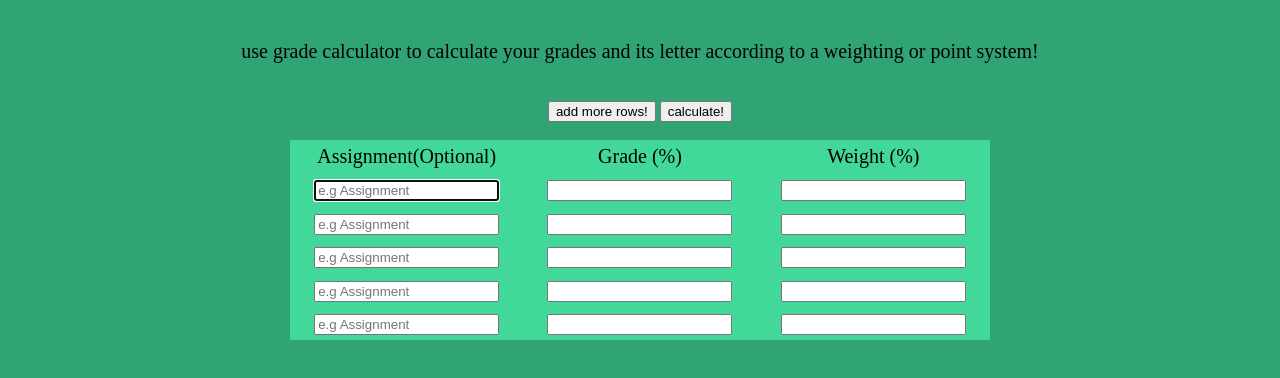
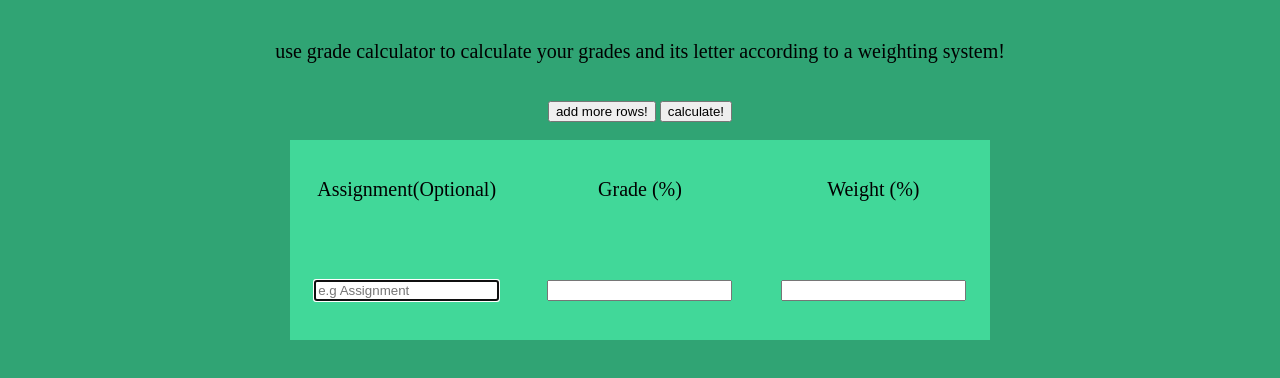
Before and after one commit to liamstrauser/stubweb, a plain HTML site: page gc.html in a window 1280 px wide. Shown: the part 118-496 px from the top of the page. Drawn offline with Linux system fonts and the light colour scheme.

Commit message:
removed point text

```diff
--- a/gc.html
+++ b/gc.html
@@ -17,7 +17,7 @@
     </div>
 
     <div>
-        <p id = "gcexpl">use grade calculator to calculate your grades and its letter according to a weighting or point system!</p>
+        <p id = "gcexpl">use grade calculator to calculate your grades and its letter according to a weighting system!</p>
     </div>
     <br>
     <div class = "actionbuttons" align = "center">
@@ -47,26 +47,6 @@
                 <td align = "center"><input type = "number"</td>
                 <td align = "center"><input type = "number"</td>
             </tr>
-            <tr>
-                <td align = "center"><input id = "textboxid" type="text" placeholder="e.g Assignment" autofocus=""></td>
-                <td align = "center"><input type = "number"</td>
-                <td align = "center"><input type = "number"</td>
-            </tr>
-            <tr>
-                <td align = "center"><input type="text" placeholder="e.g Assignment" autofocus=""></td>
-                <td align = "center"><input type = "number"</td>
-                <td align = "center"><input type = "number"</td>
-            </tr>
-            <tr>
-                <td align = "center"><input type="text" placeholder="e.g Assignment" autofocus=""></td>
-                <td align = "center"><input type = "number"</td>
-                <td align = "center"><input type = "number"</td>
-            </tr>
-            <tr>
-                <td align = "center"><input type="text" placeholder="e.g Assignment" autofocus=""></td>
-                <td align = "center"><input type = "number"</td>
-                <td align = "center"><input type = "number"</td>
-            </tr>
         </tbody>
     </table>
 
```
